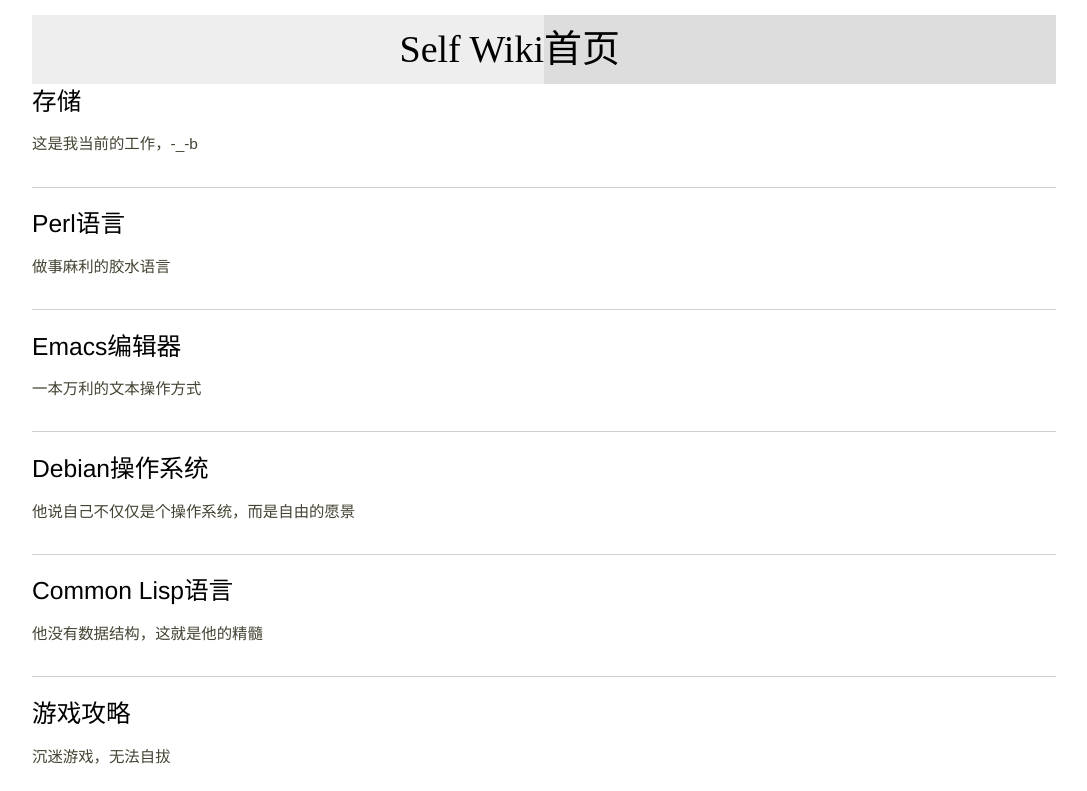
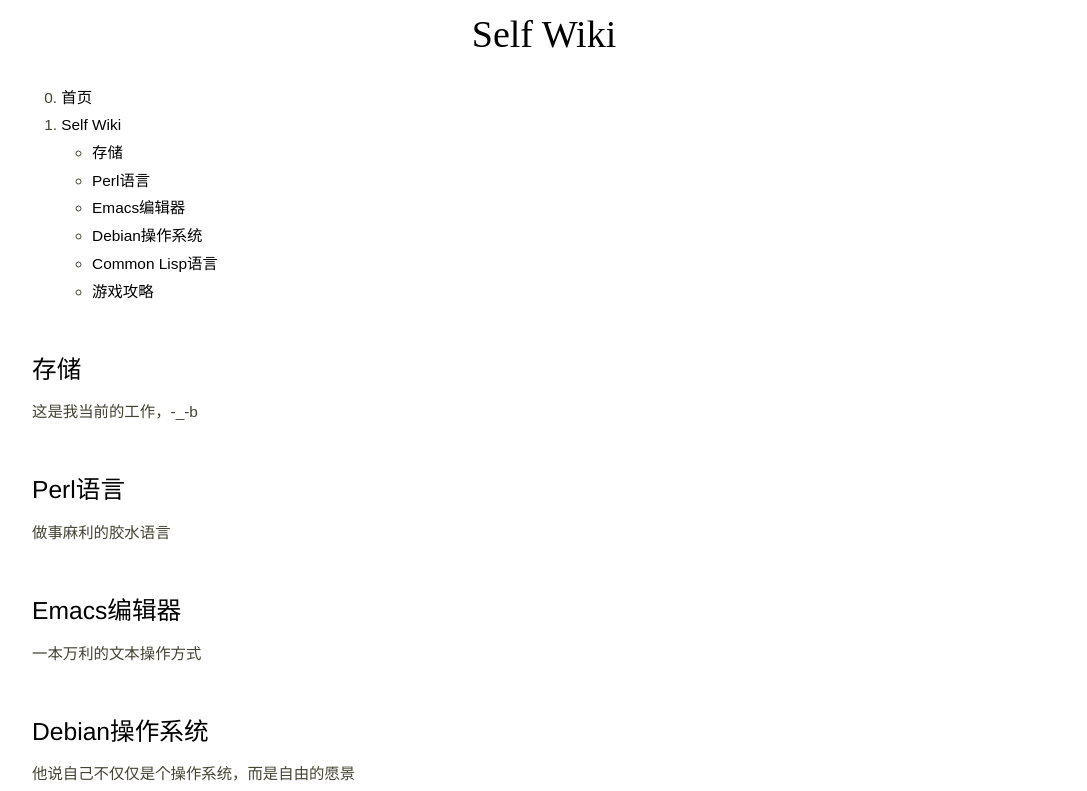
Before and after one commit to mzgcz/mzgcz.github.io, a plain HTML site: page index/index.html in a window 1280 px wide. Shown: the top 791 px of the page, without its empty margins (96-1183 px from the left). Drawn offline with Linux system fonts and the light colour scheme; a script that the page names is missing.

Commit message:
添加导航目录

```diff
--- a/css/simple.css
+++ b/css/simple.css
@@ -6,30 +6,18 @@
     text-align: center;
 }
 
-.home {
-    width: 50%;
-    float: left;
-    text-align: right;
-    background-color: #EEEEEE;
-}
-
-.index {
-    width: 50%;
-    float: right;
-    text-align: left;
-    background-color: #DDDDDD;
-}
-
 a {
     color: #000000;
 }
 
 body h1 {
     font: 38px/1.8em Hiragino Mincho ProN, STSong, serif!important;
+    color: #000000;
 }
 
 html {
     font-size: 110%;
+    background-color: #FFFFFF;
 }
 
 /* .section { */
--- a/index/index.html
+++ b/index/index.html
@@ -10,24 +10,51 @@
   <body class="container">
     <div class="typo typo-selection">
       <div class="title">
-        <h1>
-          <nav>
-            <div class="home">
-              <a href="../index/index.html">Self Wiki</a>
-            </div>
-            <div class="index">
+        <h1>Self Wiki</h1>
+      </div>
+      <ol start="0">
+        <li><a href="../index/index.html">首页</a></li>
+        <li><a href="./index.html">Self Wiki</a>
 
-              <a href="./index.html">首页</a>
 
-            </div>
-          </nav>
-        </h1>
-      </div>
+          <ul>
+            <li><a href="#section1">存储</a></li>
+          </ul>
 
-      <hr />
+
+          <ul>
+            <li><a href="#section2">Perl语言</a></li>
+          </ul>
+
+
+          <ul>
+            <li><a href="#section3">Emacs编辑器</a></li>
+          </ul>
+
+
+          <ul>
+            <li><a href="#section4">Debian操作系统</a></li>
+          </ul>
+
+
+          <ul>
+            <li><a href="#section5">Common Lisp语言</a></li>
+          </ul>
+
+
+          <ul>
+            <li><a href="#section6">游戏攻略</a></li>
+          </ul>
+
+
+        </li>
+      </ol>
+      <br />
+
+
       <div class="section">
         <div class="heading">
-          <h2><a href="../storage/index.html">存储</a></h2>
+          <h2 id="section1"><a href="../storage/index.html">存储</a></h2>
         </div>
 
 
@@ -38,11 +65,12 @@
         </div>
 
       </div>
+      <br />
 
-      <hr />
+
       <div class="section">
         <div class="heading">
-          <h2><a href="../perl/index.html">Perl语言</a></h2>
+          <h2 id="section2"><a href="../perl/index.html">Perl语言</a></h2>
         </div>
 
 
@@ -53,11 +81,12 @@
         </div>
 
       </div>
+      <br />
 
-      <hr />
+
       <div class="section">
         <div class="heading">
-          <h2><a href="../emacs/index.html">Emacs编辑器</a></h2>
+          <h2 id="section3"><a href="../emacs/index.html">Emacs编辑器</a></h2>
         </div>
 
 
@@ -68,11 +97,12 @@
         </div>
 
       </div>
+      <br />
 
-      <hr />
+
       <div class="section">
         <div class="heading">
-          <h2><a href="../debian/index.html">Debian操作系统</a></h2>
+          <h2 id="section4"><a href="../debian/index.html">Debian操作系统</a></h2>
         </div>
 
 
@@ -83,11 +113,12 @@
         </div>
 
       </div>
+      <br />
 
-      <hr />
+
       <div class="section">
         <div class="heading">
-          <h2><a href="../lisp/index.html">Common Lisp语言</a></h2>
+          <h2 id="section5"><a href="../lisp/index.html">Common Lisp语言</a></h2>
         </div>
 
 
@@ -98,11 +129,12 @@
         </div>
 
       </div>
+      <br />
 
-      <hr />
+
       <div class="section">
         <div class="heading">
-          <h2><a href="../game/index.html">游戏攻略</a></h2>
+          <h2 id="section6"><a href="../game/index.html">游戏攻略</a></h2>
         </div>
 
 
@@ -113,6 +145,8 @@
         </div>
 
       </div>
+      <br />
+
 
     </div>
 
```
Also changed, not shown: debian/index.html (+17 -13 lines), game/index.html (+17 -13 lines), perl/index.html (+17 -13 lines), storage/index.html (+17 -13 lines), 2 other files.
